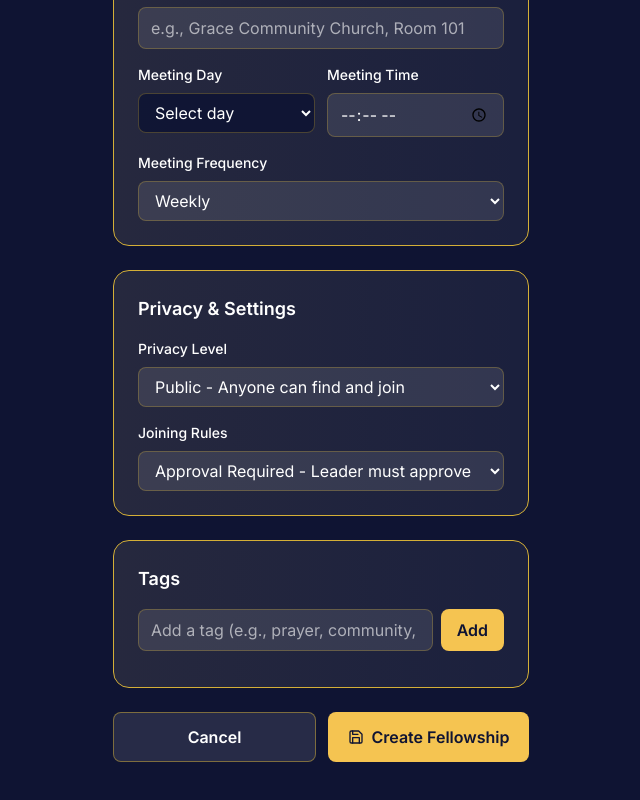
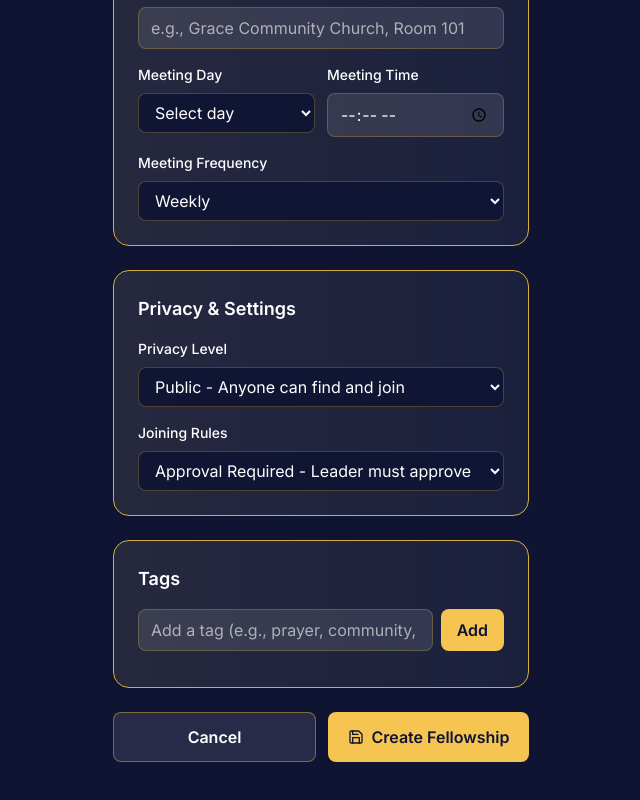
Before and after one commit to eyinjusalako1/gourd, a Next.js app: page /fellowships/create in a window 1280 px wide. Shown: the part 943-1743 px from the top of the page, without its empty margins (319-959 px from the left). Built offline with nearby package versions, Linux system fonts and the light colour scheme.

Commit message:
Add global CSS fix for dropdown visibility across entire app - fixes all select elements in dark theme

```diff
--- a/src/app/fellowships/create/page.tsx
+++ b/src/app/fellowships/create/page.tsx
@@ -367,9 +367,10 @@ export default function CreateFellowshipPage() {
                     value={formData.meetingFrequency}
                     onChange={(e) => handleInputChange('meetingFrequency', e.target.value)}
                     className="w-full bg-white/10 border border-[#D4AF37]/30 rounded-lg px-3 py-2 text-white focus:outline-none focus:border-[#F5C451]"
+                    style={{ backgroundColor: 'rgba(15, 20, 51, 0.9)' }}
                   >
                     {frequencies.map(freq => (
-                      <option key={freq.value} value={freq.value}>{freq.label}</option>
+                      <option key={freq.value} value={freq.value} style={{ backgroundColor: '#0F1433', color: 'white' }}>{freq.label}</option>
                     ))}
                   </select>
                 </div>
--- a/src/app/globals.css
+++ b/src/app/globals.css
@@ -25,3 +25,25 @@
     @apply w-full px-3 py-2 border border-gray-300 dark:border-gray-600 rounded-lg bg-white dark:bg-gray-700 text-gray-900 dark:text-white focus:outline-none focus:ring-2 focus:ring-primary-500 focus:border-transparent;
   }
 }
+
+/* Global dropdown styling for dark theme */
+select {
+  background-color: rgba(15, 20, 51, 0.9) !important;
+  color: white !important;
+}
+
+select option {
+  background-color: #0F1433 !important;
+  color: white !important;
+}
+
+/* Ensure select elements in forms have proper styling */
+form select {
+  background-color: rgba(15, 20, 51, 0.9) !important;
+  color: white !important;
+}
+
+form select option {
+  background-color: #0F1433 !important;
+  color: white !important;
+}
```
